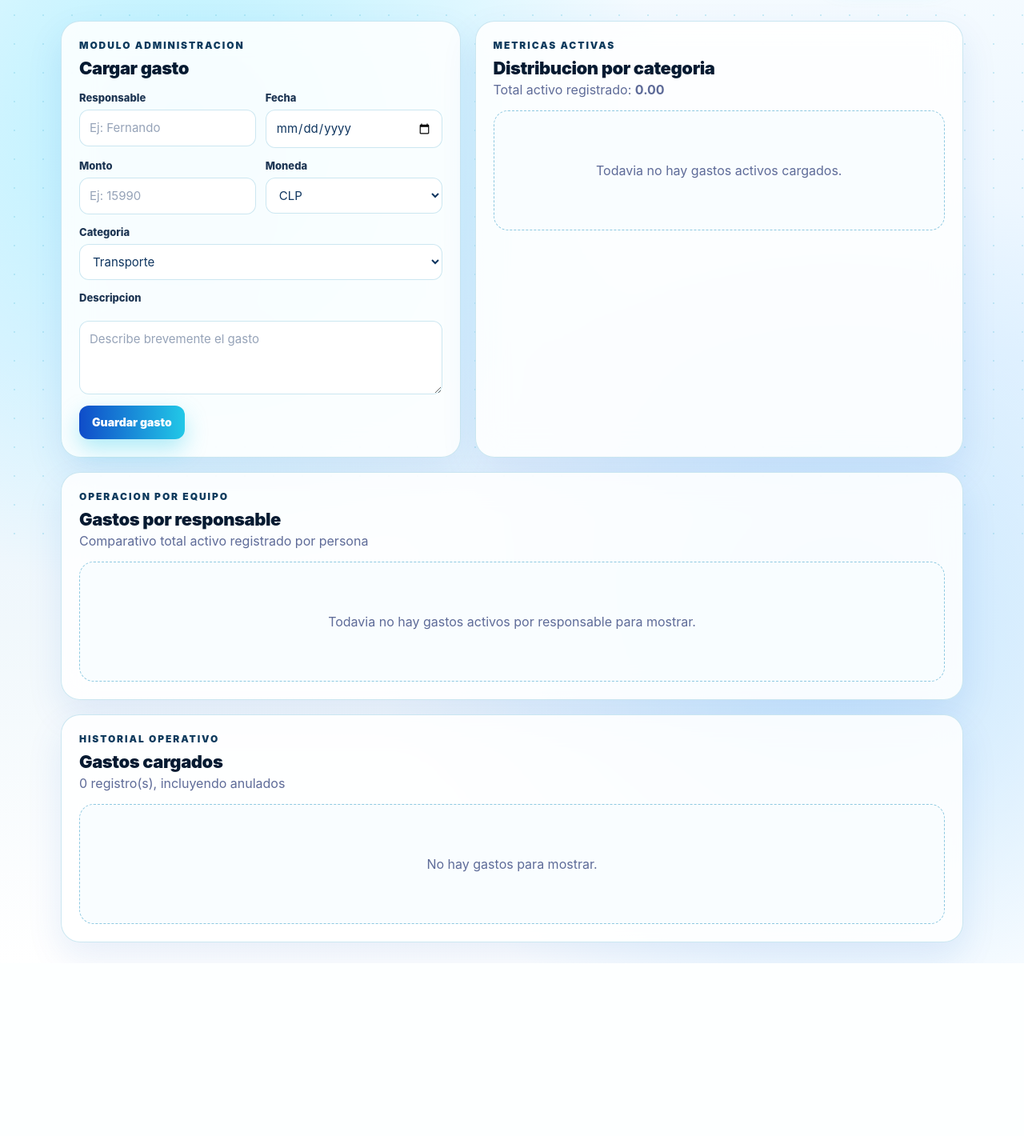
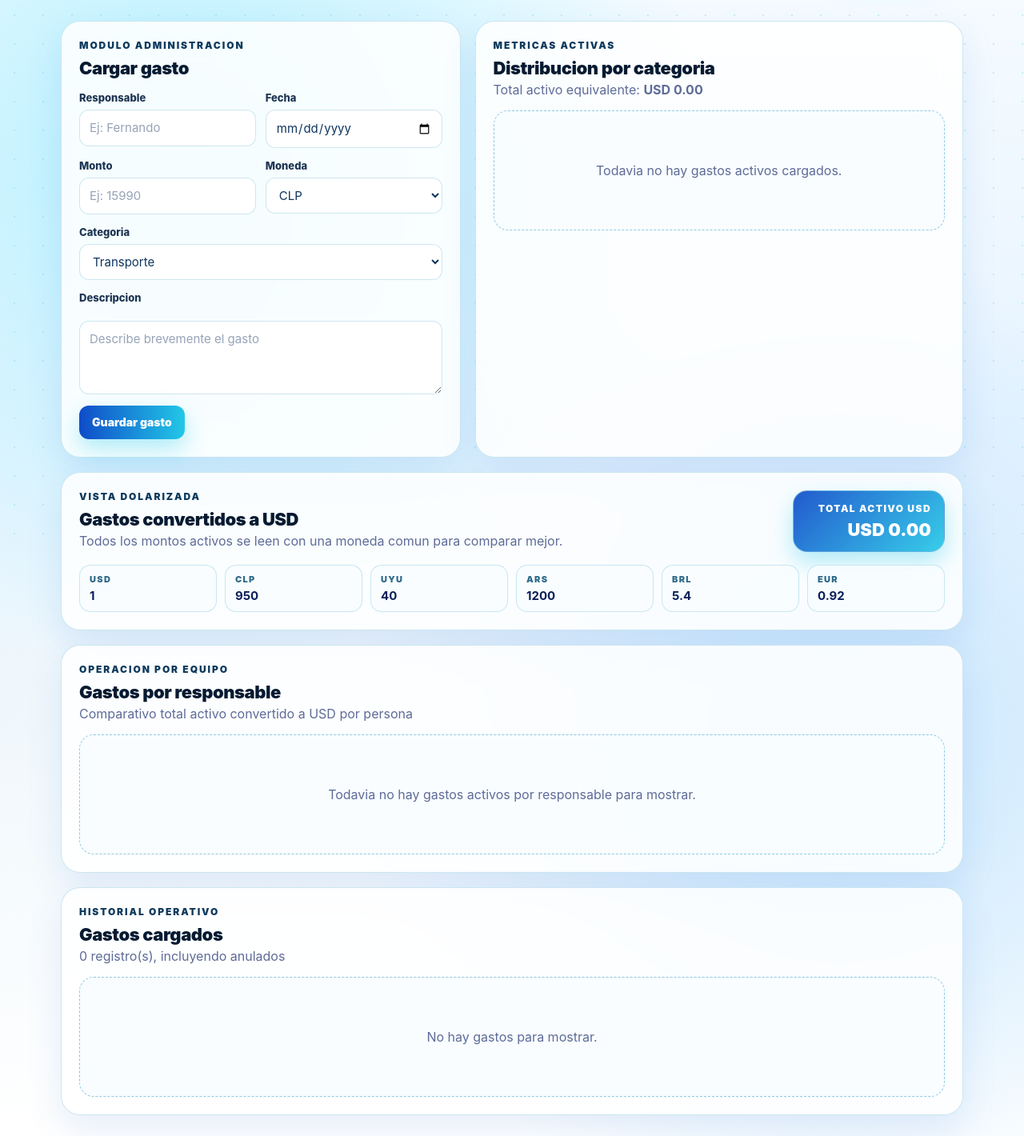
Before and after one commit to remusaxys/Administracion, a Flask app: page / in a window 1280 px wide. Shown: the part 107-1527 px from the top of the page at 80% size. Before the commit the page ends 1311 px from the top, so only its background shows below. Run offline with Flask 3, Linux system fonts and the light colour scheme; the visitor is signed in with stand-in values (Sample User, id 1); data that the repository does not hold is empty.

Commit message:
Add USD converted expense view

```diff
--- a/app.py
+++ b/app.py
@@ -44,6 +44,17 @@ CATEGORIAS = [
 ]
 
 MONEDAS = ["CLP", "USD", "UYU", "ARS", "BRL", "EUR"]
+
+# Cantidad de cada moneda equivalente a 1 USD.
+# Se puede ajustar en PythonAnywhere con variables como GASTOS_RATE_CLP=950.
+USD_RATES = {
+    "USD": float(os.environ.get("GASTOS_RATE_USD", "1")),
+    "CLP": float(os.environ.get("GASTOS_RATE_CLP", "950")),
+    "UYU": float(os.environ.get("GASTOS_RATE_UYU", "40")),
+    "ARS": float(os.environ.get("GASTOS_RATE_ARS", "1200")),
+    "BRL": float(os.environ.get("GASTOS_RATE_BRL", "5.4")),
+    "EUR": float(os.environ.get("GASTOS_RATE_EUR", "0.92")),
+}
 
 ESTADO_ACTIVO = "Activo"
 ESTADO_ANULADO = "Anulado"
@@ -177,6 +188,35 @@ def obtener_resumen_por_responsable():
     return resumen
 
 
+def convertir_a_usd(monto, moneda):
+    tasa = USD_RATES.get(moneda)
+    if not tasa:
+        return 0
+    return round(float(monto) / tasa, 2)
+
+
+def enriquecer_gastos_con_usd(gastos):
+    gastos_enriquecidos = []
+    for gasto in gastos:
+        gasto_dict = dict(gasto)
+        gasto_dict["monto_usd"] = convertir_a_usd(gasto_dict["monto"], gasto_dict["moneda"])
+        gastos_enriquecidos.append(gasto_dict)
+    return gastos_enriquecidos
+
+
+def resumir_usd_por_campo(gastos, campo, valor_vacio=None):
+    resumen = {}
+    for gasto in gastos:
+        clave = gasto.get(campo) or valor_vacio or "Sin dato"
+        resumen[clave] = resumen.get(clave, 0) + gasto["monto_usd"]
+
+    return sorted(
+        [{"label": clave, "total_usd": round(total, 2)} for clave, total in resumen.items()],
+        key=lambda item: item["total_usd"],
+        reverse=True,
+    )
+
+
 def validar_datos_gasto(responsable, fecha, monto, moneda, categoria, descripcion):
     errores = []
 
@@ -270,15 +310,20 @@ def index():
             flash("Gasto cargado correctamente.", "success")
             return redirect(url_for("index"))
 
-    gastos = obtener_gastos(incluir_anulados=True)
-    resumen = obtener_resumen_por_categoria()
-    resumen_responsable = obtener_resumen_por_responsable()
+    gastos = enriquecer_gastos_con_usd(obtener_gastos(incluir_anulados=True))
+    gastos_activos_usd = [gasto for gasto in gastos if gasto["estado"] == ESTADO_ACTIVO]
+    resumen = resumir_usd_por_campo(gastos_activos_usd, "categoria")
+    resumen_responsable = resumir_usd_por_campo(
+        gastos_activos_usd,
+        "responsable",
+        valor_vacio="Sin responsable",
+    )
 
-    labels = [row["categoria"] for row in resumen]
-    values = [round(row["total"], 2) for row in resumen]
+    labels = [row["label"] for row in resumen]
+    values = [round(row["total_usd"], 2) for row in resumen]
 
-    labels_responsable = [row["responsable"] for row in resumen_responsable]
-    values_responsable = [round(row["total"], 2) for row in resumen_responsable]
+    labels_responsable = [row["label"] for row in resumen_responsable]
+    values_responsable = [round(row["total_usd"], 2) for row in resumen_responsable]
 
     total_general = sum(values)
 
@@ -292,6 +337,7 @@ def index():
         labels_responsable=labels_responsable,
         values_responsable=values_responsable,
         total_general=total_general,
+        usd_rates=USD_RATES,
     )
 
 
--- a/static/style.css
+++ b/static/style.css
@@ -497,6 +497,64 @@ button[type="submit"] {
     margin-top: 18px;
 }
 
+.usd-card {
+    margin-top: 18px;
+}
+
+.usd-total {
+    min-width: 190px;
+    padding: 14px 16px;
+    border: 1px solid rgba(143, 201, 225, 0.55);
+    border-radius: 18px;
+    background: linear-gradient(135deg, rgba(15, 76, 201, 0.92), rgba(34, 200, 231, 0.9));
+    color: #ffffff;
+    box-shadow: var(--shadow-glow);
+    text-align: right;
+}
+
+.usd-total span {
+    display: block;
+    font-size: 12px;
+    font-weight: 900;
+    letter-spacing: 0.12em;
+    text-transform: uppercase;
+}
+
+.usd-total strong {
+    display: block;
+    margin-top: 6px;
+    font-size: 22px;
+    font-weight: 900;
+}
+
+.rate-grid {
+    display: grid;
+    grid-template-columns: repeat(6, minmax(0, 1fr));
+    gap: 10px;
+}
+
+.rate-pill {
+    padding: 10px 12px;
+    border: 1px solid rgba(143, 201, 225, 0.45);
+    border-radius: 14px;
+    background: rgba(248, 253, 255, 0.86);
+}
+
+.rate-pill span {
+    display: block;
+    color: #2f6b8b;
+    font-size: 11px;
+    font-weight: 900;
+    letter-spacing: 0.12em;
+}
+
+.rate-pill strong {
+    display: block;
+    margin-top: 4px;
+    color: var(--brand-navy);
+    font-size: 15px;
+}
+
 .metric-orbit {
     position: relative;
     z-index: 3;
@@ -955,7 +1013,7 @@ button[type="submit"] {
 
 table {
     width: 100%;
-    min-width: 980px;
+    min-width: 1080px;
     border-collapse: collapse;
 }
 
@@ -1035,6 +1093,10 @@ tbody tr:last-child td {
     color: var(--brand-navy);
     font-weight: 900;
     white-space: nowrap;
+}
+
+.amount-usd {
+    color: #18afc2;
 }
 
 .empty {
@@ -1191,6 +1253,15 @@ tbody tr:last-child td {
         flex-direction: column;
     }
 
+    .usd-total {
+        width: 100%;
+        text-align: left;
+    }
+
+    .rate-grid {
+        grid-template-columns: repeat(2, minmax(0, 1fr));
+    }
+
     .chart-box {
         height: 270px;
     }
--- a/templates/index.html
+++ b/templates/index.html
@@ -88,7 +88,7 @@
                     <div>
                         <p class="eyebrow">Metricas activas</p>
                         <h2>Distribucion por categoria</h2>
-                        <p>Total activo registrado: <strong>{{ "%.2f"|format(total_general) }}</strong></p>
+                        <p>Total activo equivalente: <strong>USD {{ "%.2f"|format(total_general) }}</strong></p>
                     </div>
                 </div>
 
@@ -111,12 +111,34 @@
             </div>
         </section>
 
+        <section class="card usd-card">
+            <div class="card-header">
+                <div>
+                    <p class="eyebrow">Vista dolarizada</p>
+                    <h2>Gastos convertidos a USD</h2>
+                    <p>Todos los montos activos se leen con una moneda comun para comparar mejor.</p>
+                </div>
+                <div class="usd-total">
+                    <span>Total activo USD</span>
+                    <strong>USD {{ "%.2f"|format(total_general) }}</strong>
+                </div>
+            </div>
+            <div class="rate-grid">
+                {% for moneda, tasa in usd_rates.items() %}
+                    <div class="rate-pill">
+                        <span>{{ moneda }}</span>
+                        <strong>{{ "%.4g"|format(tasa) }}</strong>
+                    </div>
+                {% endfor %}
+            </div>
+        </section>
+
         <section class="card chart-card">
             <div class="card-header">
                 <div>
                     <p class="eyebrow">Operacion por equipo</p>
                     <h2>Gastos por responsable</h2>
-                    <p>Comparativo total activo registrado por persona</p>
+                    <p>Comparativo total activo convertido a USD por persona</p>
                 </div>
             </div>
 
@@ -151,6 +173,7 @@
                                 <th>Descripcion</th>
                                 <th>Moneda</th>
                                 <th>Monto</th>
+                                <th>USD</th>
                                 <th>Estado</th>
                                 <th>Acciones</th>
                             </tr>
@@ -164,6 +187,7 @@
                                     <td>{{ gasto.descripcion }}</td>
                                     <td>{{ gasto.moneda }}</td>
                                     <td class="amount">{{ "%.2f"|format(gasto.monto) }}</td>
+                                    <td class="amount amount-usd">USD {{ "%.2f"|format(gasto.monto_usd) }}</td>
                                     <td>
                                         {% if gasto.estado == 'Anulado' %}
                                             <span class="status-badge status-anulado">Anulado</span>
@@ -263,7 +287,7 @@
                 data: {
                     labels: labelsResponsable,
                     datasets: [{
-                        label: 'Total gastos activos',
+                        label: 'Total gastos activos USD',
                         data: valuesResponsable,
                         backgroundColor: '#29d3f2',
                         borderColor: '#18afc2',
@@ -295,7 +319,7 @@
                         tooltip: {
                             callbacks: {
                                 label: function(context) {
-                                    return `Total: ${Number(context.raw).toFixed(2)}`;
+                                    return `Total USD: ${Number(context.raw).toFixed(2)}`;
                                 }
                             }
                         }
```
